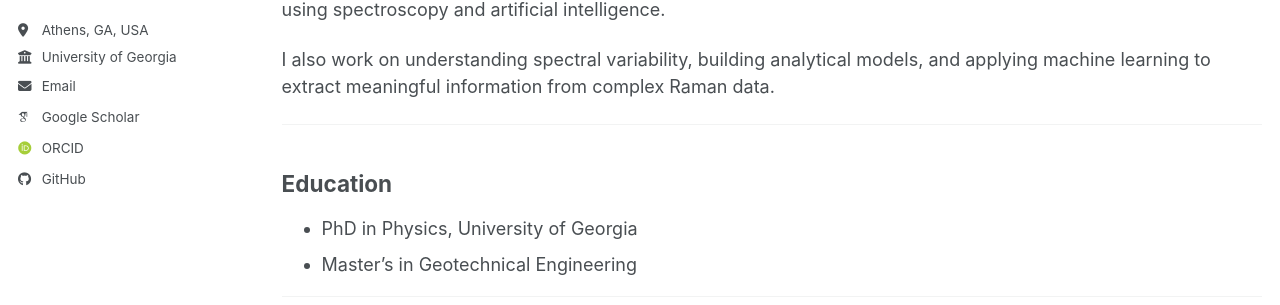
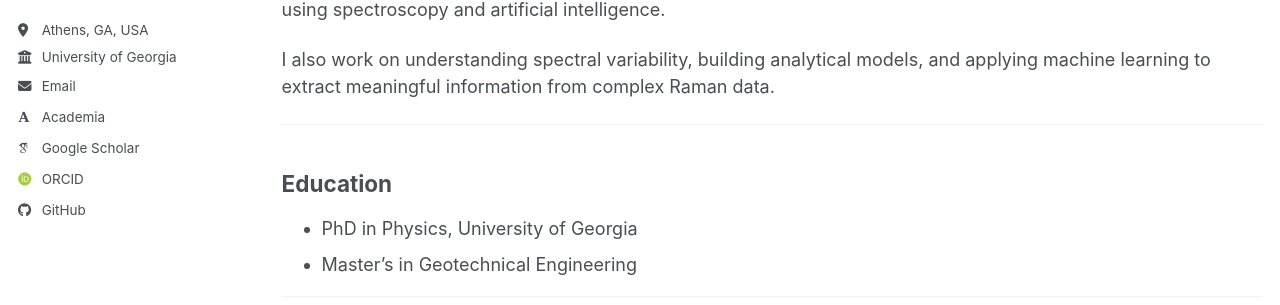
Before and after one commit to AmitKumar-SERS/AmitKumar-SERS.github.io, a Jekyll site: the page built from _pages/about.md, in a window 1280 px wide. Shown: the part 378-683 px from the top of the page. Built offline with Jekyll 4.4.1, drawn with Linux system fonts in a browser that asks for light colours; some web fonts are replaced; a script bundle is joined from its source files by our own code; library files that are not in the unit come from our copies; our own code applies the rules of GitHub Pages for plain Markdown files.

Commit message:
Update _config.yml

```diff
--- a/_config.yml
+++ b/_config.yml
@@ -33,7 +33,7 @@ author:
   email            : "Amit.Kumar@uga.edu"
 
   # Academic websites
-  academia         : # "https://www.zhao-nano-lab.com/current-members"
+  academia         : "https://www.zhao-nano-lab.com/current-members"
   arxiv            : # URL - Update with the correct link to your profile
   googlescholar    : "https://scholar.google.com/citations?user=GK4ffKkAAAAJ&hl=en"
   inspire-hep      : # URL
```
